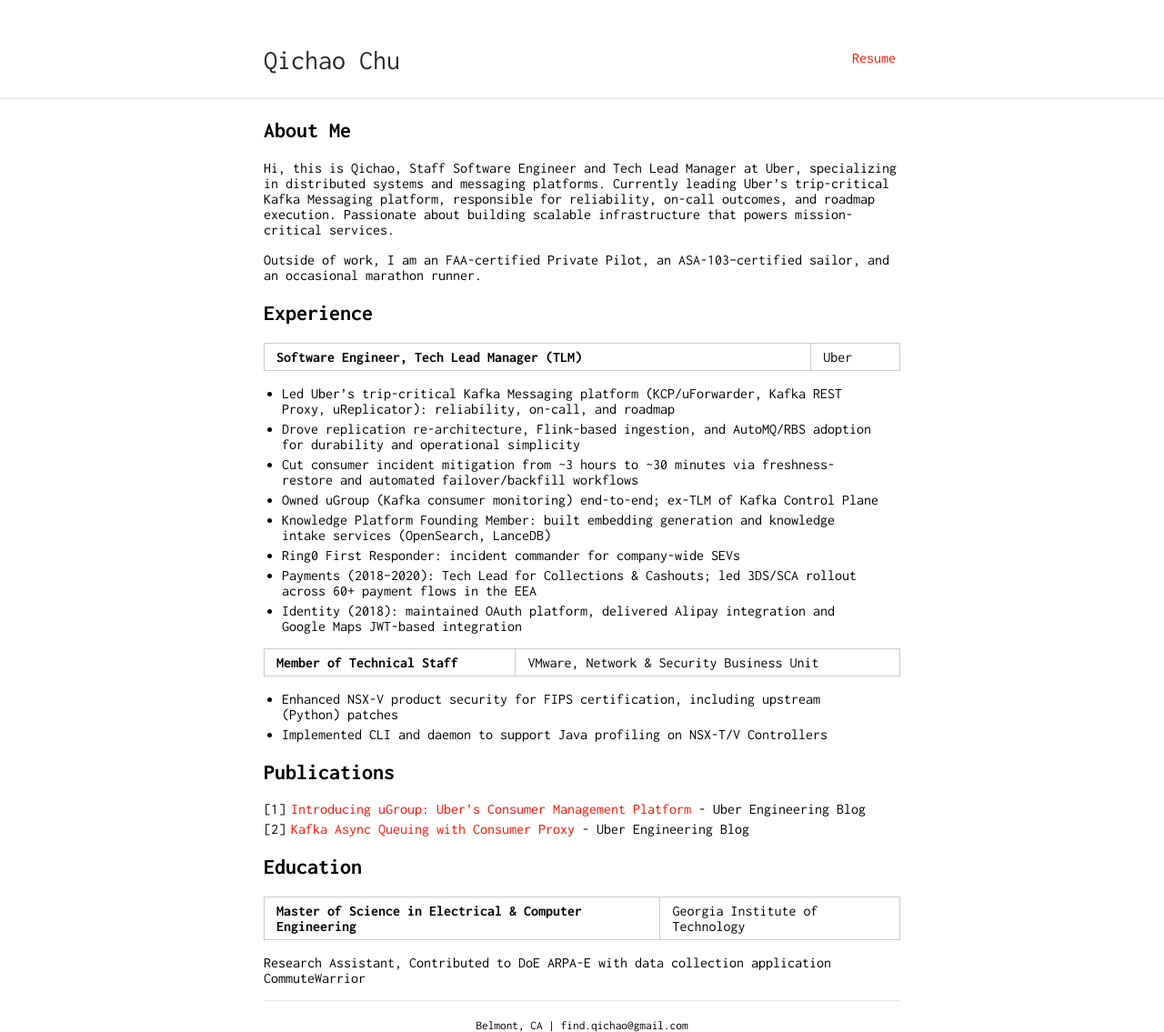
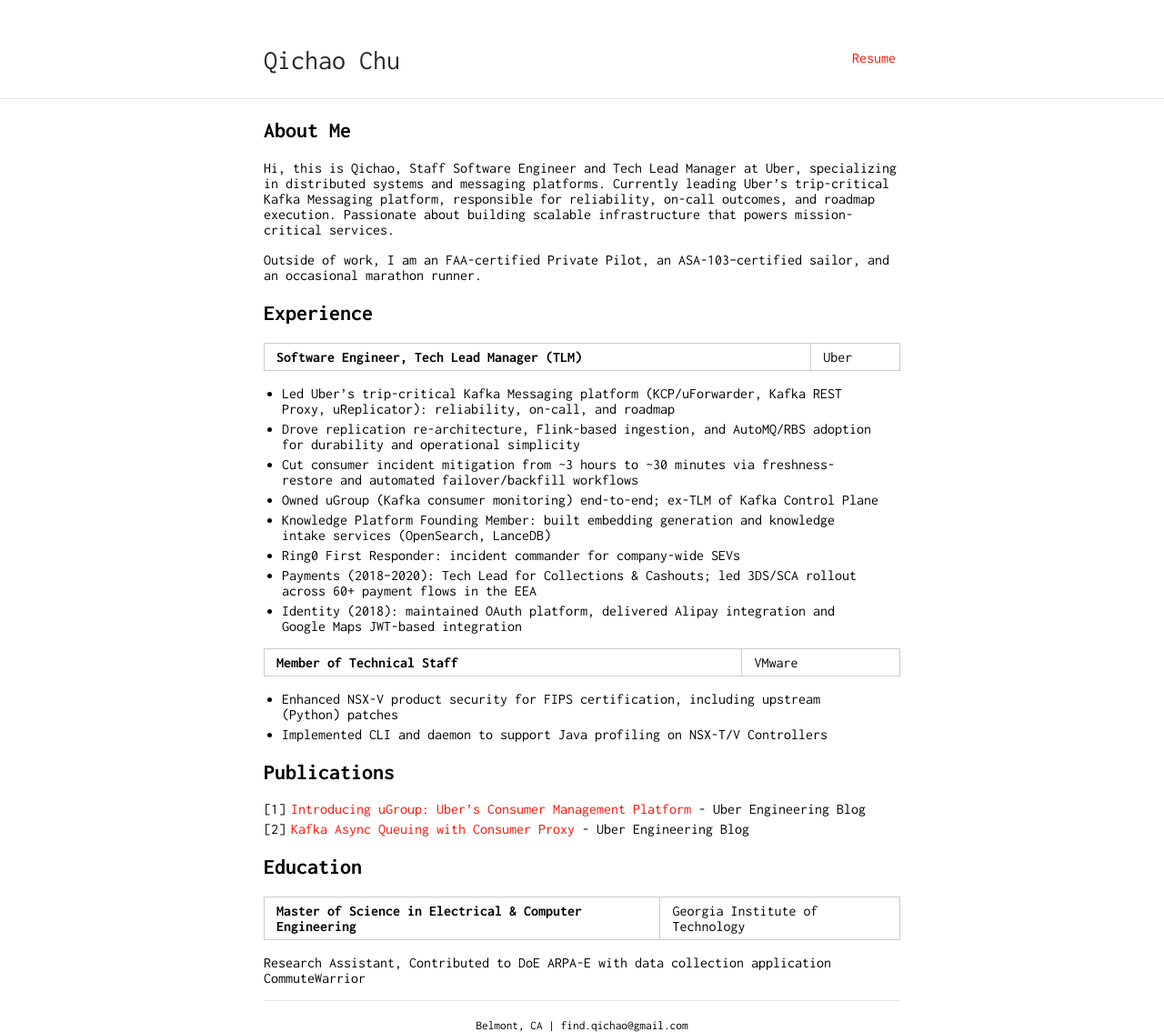
Before and after one commit to ex172000/page, a Jekyll site: the page built from index.md, in a window 1280 px wide. Shown: the whole page at 91% size. Built offline with Jekyll 4.4.1, drawn with Linux system fonts in a browser that asks for light colours; our own code applies the rules of GitHub Pages for plain Markdown files.

Commit message:
remove business unit suffix from VMware entry
Co-Authored-By: Claude Sonnet 4.6 <noreply@anthropic.com>

```diff
--- a/index.md
+++ b/index.md
@@ -21,7 +21,7 @@ Outside of work, I am an FAA-certified Private Pilot, an ASA-103–certified sai
 - Payments (2018–2020): Tech Lead for Collections & Cashouts; led 3DS/SCA rollout across 60+ payment flows in the EEA
 - Identity (2018): maintained OAuth platform, delivered Alipay integration and Google Maps JWT-based integration
 
-**Member of Technical Staff** | VMware, Network & Security Business Unit
+**Member of Technical Staff** | VMware
 
 - Enhanced NSX-V product security for FIPS certification, including upstream (Python) patches
 - Implemented CLI and daemon to support Java profiling on NSX-T/V Controllers
```
